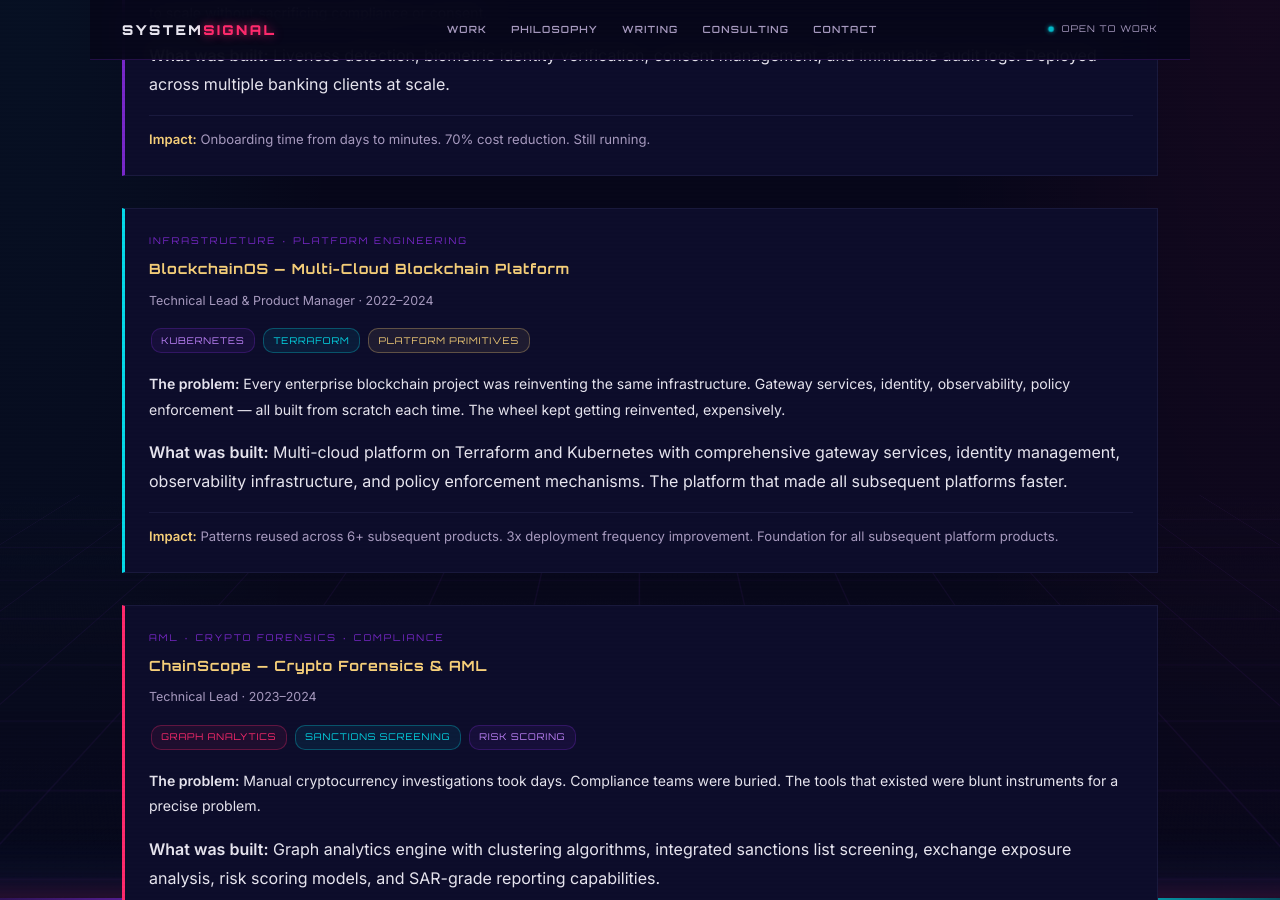
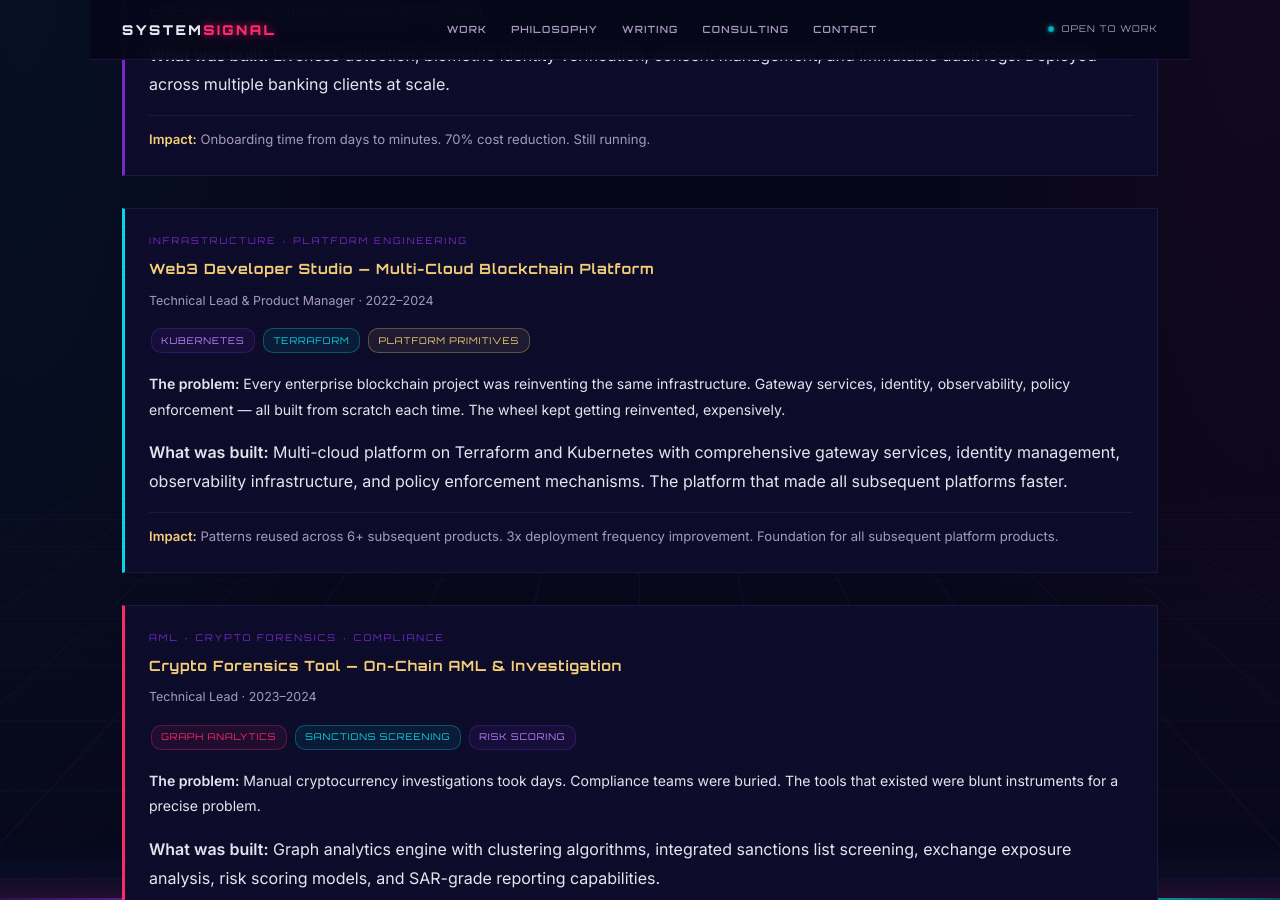
Before and after one commit to elkarto91/elkarto91.github.io, a Jekyll site: the page built from work.md, in a window 1280 px wide and 900 px high, scrolled down 1848 px. Built offline with Jekyll 4.4.1, drawn with Linux system fonts in a browser that asks for light colours.

Commit message:
Rename products to descriptive functional names
- BlockchainOS → Web3 Developer Studio
- ChainScope → Crypto Forensics Tool

Co-Authored-By: Claude Sonnet 4.6 <noreply@anthropic.com>

```diff
--- a/work.md
+++ b/work.md
@@ -82,7 +82,7 @@ A record of systems built, problems solved, and ideas that became products. The
 
 <div class="work-entry cyan">
   <div class="section-label">Infrastructure · Platform Engineering</div>
-  <h3>BlockchainOS — Multi-Cloud Blockchain Platform</h3>
+  <h3>Web3 Developer Studio — Multi-Cloud Blockchain Platform</h3>
   <div class="meta">Technical Lead & Product Manager · 2022–2024</div>
   <span class="pill pill-purple">Kubernetes</span>
   <span class="pill pill-cyan">Terraform</span>
@@ -99,7 +99,7 @@ A record of systems built, problems solved, and ideas that became products. The
 
 <div class="work-entry">
   <div class="section-label">AML · Crypto Forensics · Compliance</div>
-  <h3>ChainScope — Crypto Forensics & AML</h3>
+  <h3>Crypto Forensics Tool — On-Chain AML & Investigation</h3>
   <div class="meta">Technical Lead · 2023–2024</div>
   <span class="pill pill-pink">Graph Analytics</span>
   <span class="pill pill-cyan">Sanctions Screening</span>
```
Also changed, not shown: philosophy.md (+1 -1 lines).
